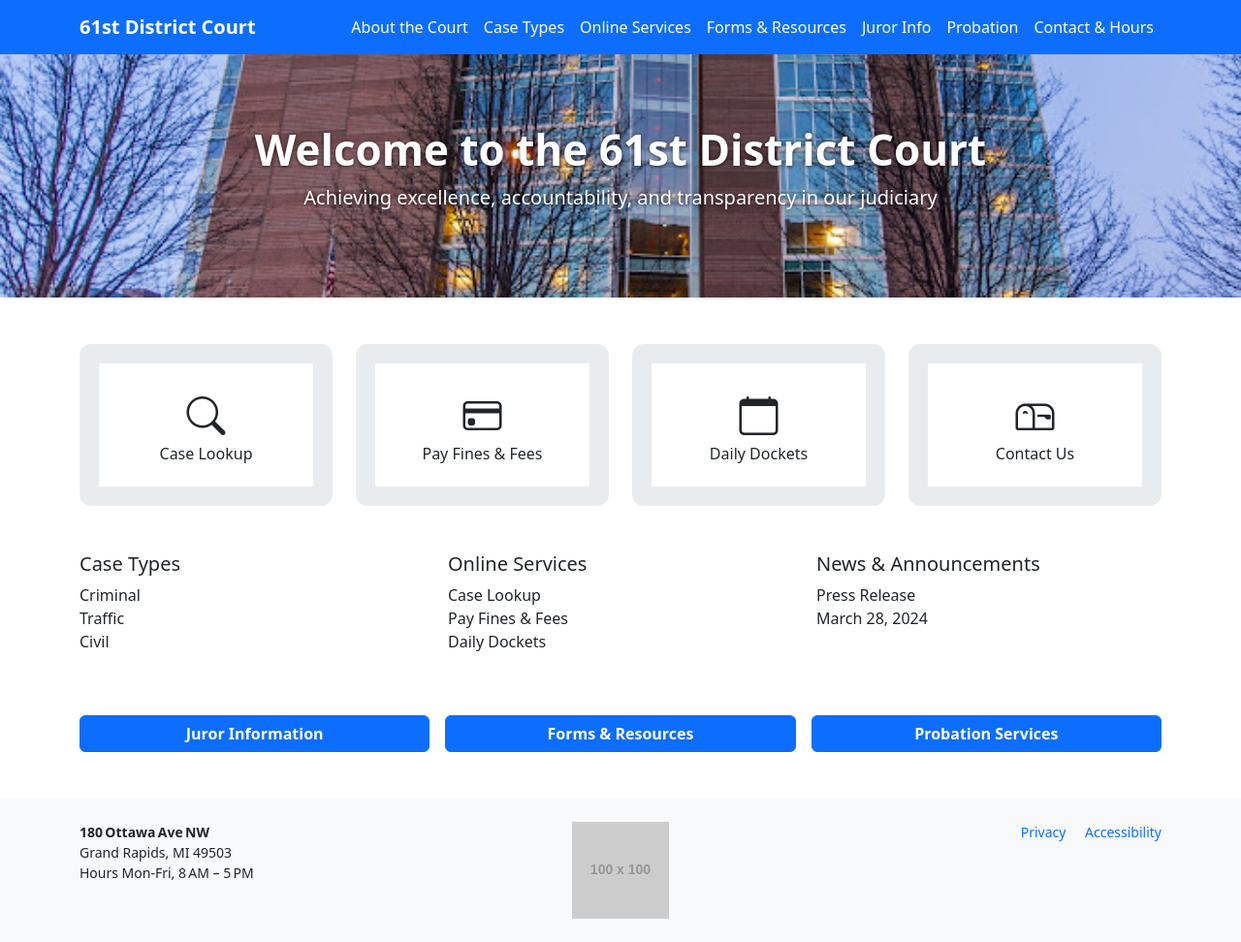
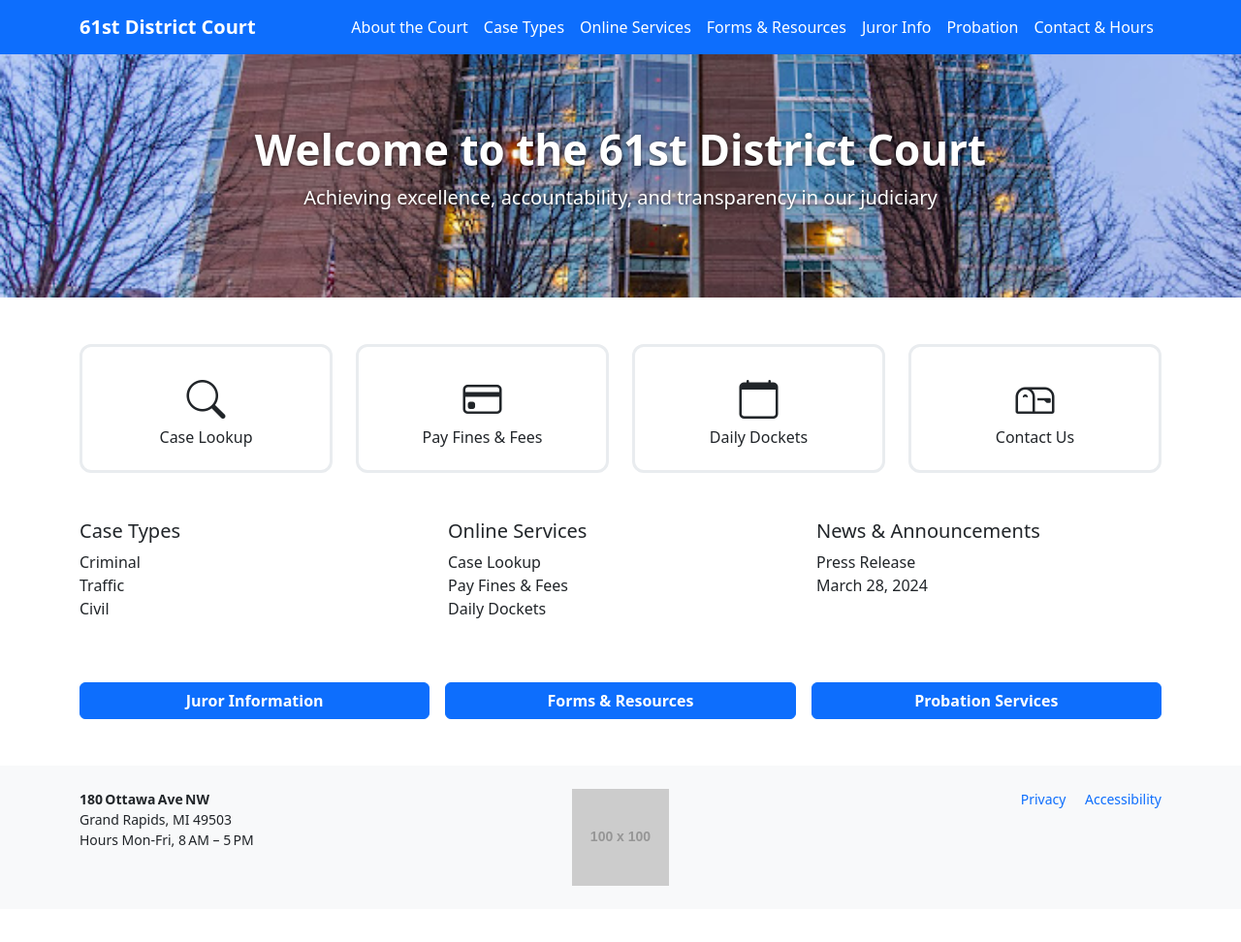
Before and after one commit to DrStern/DanFischer.github.io, a Jekyll site: the page built from index.md, in a window 1280 px wide. Shown: the whole page at 97% size. Built offline with Jekyll 4.4.1, drawn with Linux system fonts in a browser that asks for light colours; after the commit the page ends 938 px from its top, so only the background shows below that.

Commit message:
Update custom.css

```diff
--- a/assets/css/custom.css
+++ b/assets/css/custom.css
@@ -12,7 +12,7 @@
 }
 
 .quick-tile {
-  border: 20px solid #e9ecef;
+  border: 3px solid #e9ecef;
   border-radius: .75rem;
   transition: background .2s;
 }
```
